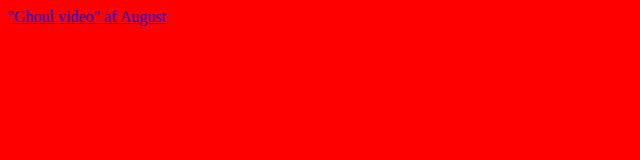
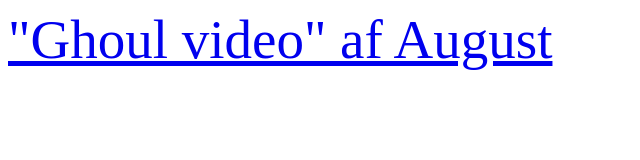
Before and after one commit to August36/august36.github.io, a plain HTML site: page index.html in a window 1280 px wide. Shown: the whole page, without its empty margins (0-640 px from the left). Drawn offline with Linux system fonts and the light colour scheme.

Commit message:
video link

```diff
--- a/css/style.css
+++ b/css/style.css
@@ -1 +1 @@
-body {background-color: red;}
+a {font-size: 55px;}
```
